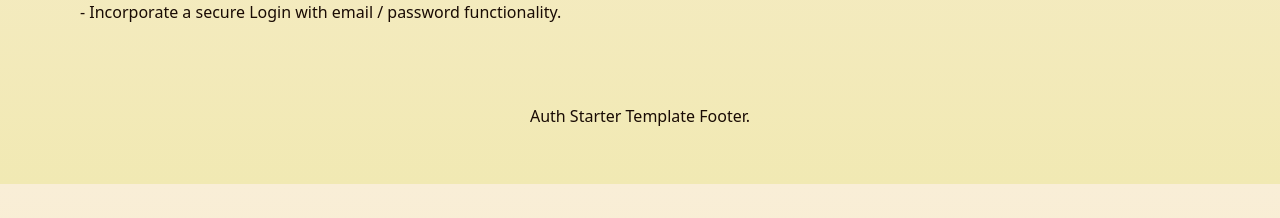
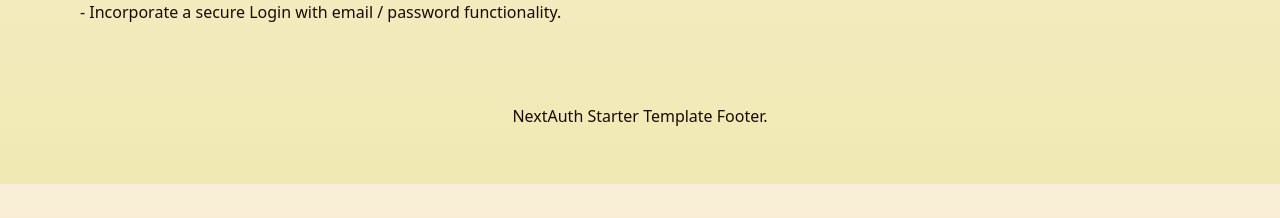
Before and after one commit to rezahedi/nextjs-nextauth-starter, a Next.js app: page / in a window 1280 px wide. Shown: the part 424-642 px from the top of the page. Built offline with nearby package versions, Linux system fonts and the light colour scheme; no server answers.

Commit message:
footer content miss-spell correction

```diff
--- a/app/(home)/page.tsx
+++ b/app/(home)/page.tsx
@@ -54,7 +54,7 @@ export default async function Home() {
           </li>
         </ul>
       </main>
-      <footer>Auth Starter Template Footer.</footer>
+      <footer>NextAuth Starter Template Footer.</footer>
     </div>
   );
 }
```
